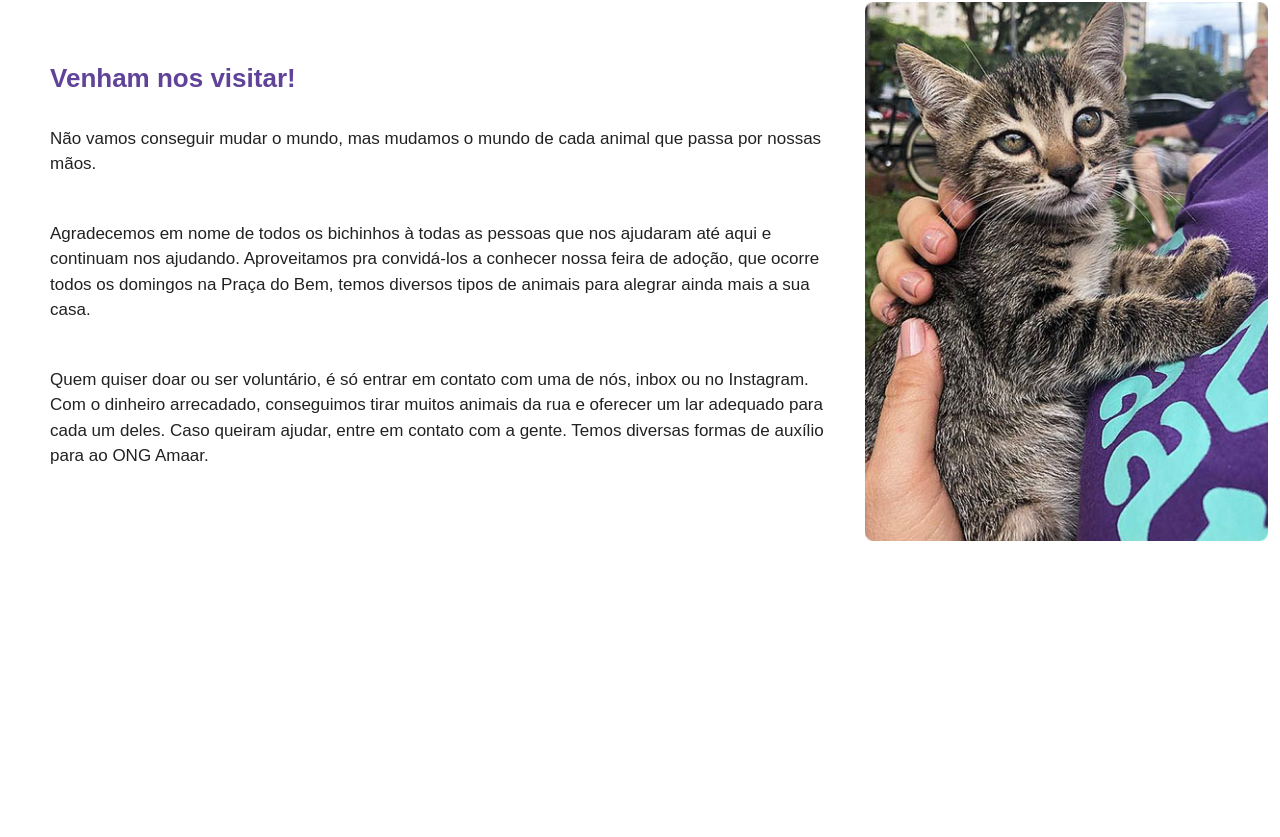
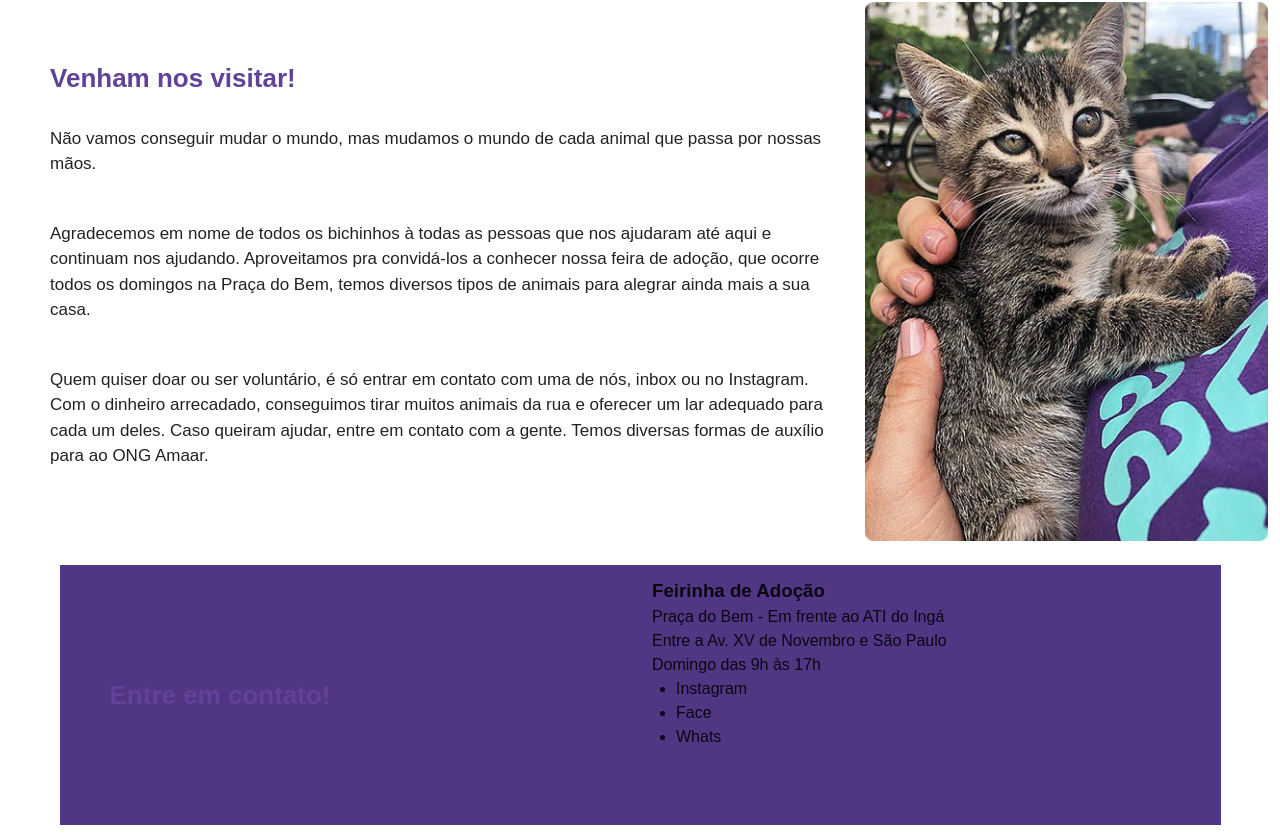
Before and after one commit to helton-mori-dev/ong-amaar-vue, a Vue app: page / in a window 1280 px wide. Shown: the part 3011-3848 px from the top of the page. Before the commit the page ends 3564 px from the top, so only its background shows below. Built offline with nearby package versions, Linux system fonts and the light colour scheme; a web font is replaced by a local one.

Commit message:
Estrutura do footer

```diff
--- a/src/App.vue
+++ b/src/App.vue
@@ -1,24 +1,26 @@
 <template>
   <v-app>
     <Header/>
-
-    <v-content>
-      <!-- <HelloWorld/> -->
-      <router-view></router-view>
-    </v-content>
+      <v-content>
+        <!-- <HelloWorld/> -->
+        <router-view></router-view>
+      </v-content>
+    <Footer />
   </v-app>
 </template>
 
 <script>
 // import HelloWorld from './components/HelloWorld';
 import Header from './components/HeaderComponents/Header';
+import Footer from './components/FooterComponents/Footer';
 
 export default {
   name: 'App',
 
   components: {
     // HelloWorld,
-    Header
+    Header,
+    Footer
   },
 
   data: () => ({
--- /dev/null
+++ b/src/components/FooterComponents/Contact.vue
@@ -0,0 +1,41 @@
+<template>
+  <v-container class="container-contato" primary>
+    <v-row>
+        <v-spacer></v-spacer>
+        <v-col cols="6" class="paragraph-text-container">
+            <h2 class="subtitle">Entre em contato!</h2>
+        </v-col>
+        <v-col cols="6">
+            <h3>Feirinha de Adoção</h3>
+            <span>
+                Praça do Bem - Em frente ao ATI do Ingá<br>
+                Entre a Av. XV de Novembro e São Paulo <br>
+                Domingo das 9h às 17h
+            </span>
+            <ul>
+                <li>Instagram</li>
+                <li>Face</li>
+                <li>Whats</li>
+            </ul>
+        </v-col>
+        <v-spacer></v-spacer>
+    </v-row>
+  </v-container>
+</template>
+
+<script>
+  export default {
+    name: 'Contact',
+  }
+</script>
+
+<style>
+.container-contato {
+    max-width: 1300px;
+    display: flex;
+    justify-content: center;
+    flex-direction: column;
+    min-height: 260px;
+    padding-top: 150px;
+}
+</style>
--- /dev/null
+++ b/src/components/FooterComponents/Footer.vue
@@ -0,0 +1,19 @@
+<template>
+    <v-container>
+        <Contact />
+
+    </v-container>
+</template>
+
+<script>
+import Contact from '../FooterComponents/Contact'
+export default {
+    name: 'Footer',
+    components: {
+        Contact
+    }
+}
+</script>
+
+<style>
+</style>
```
